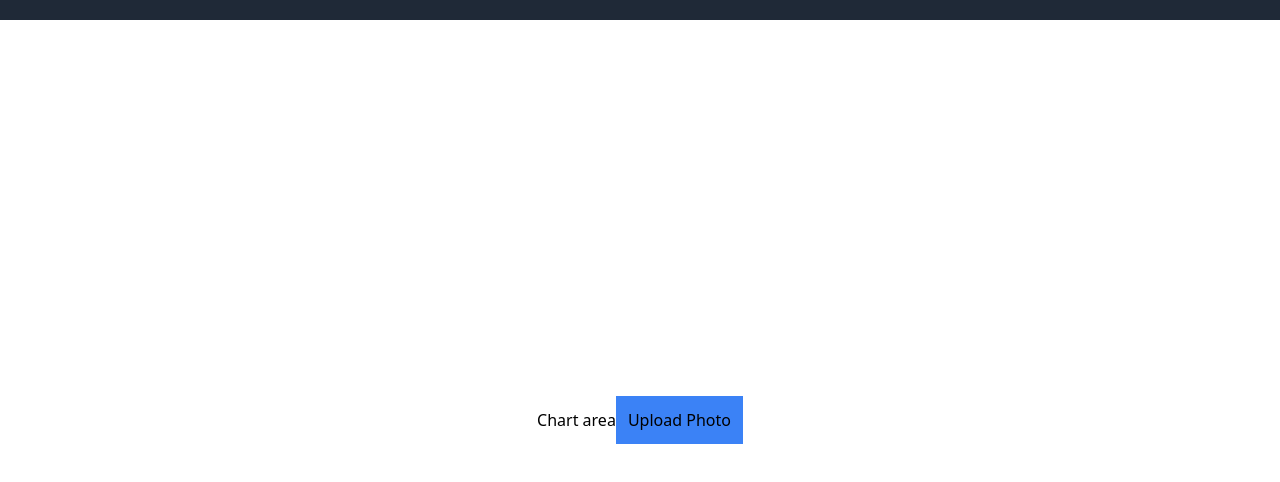
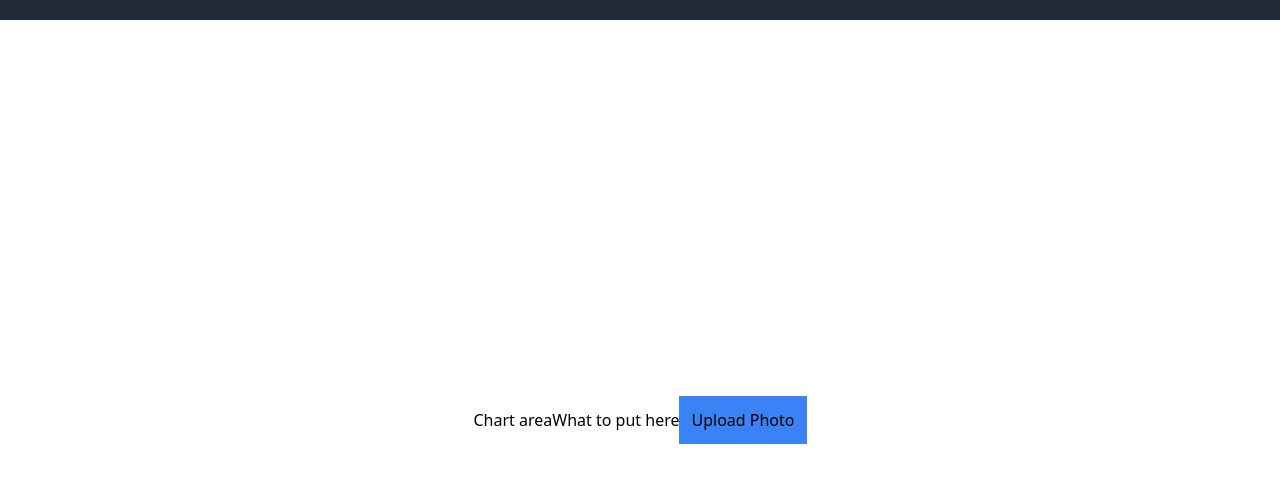
Before and after one commit to Collin-Lung/mobility, a website: page public/index.html in a window 1280 px wide. Shown: the part 88-570 px from the top of the page. Drawn offline with Linux system fonts and the light colour scheme.

Commit message:
Need to start wireframing and figma

```diff
--- a/public/index.html
+++ b/public/index.html
@@ -33,6 +33,10 @@
         Chart area
       </div>
 
+      <div>
+        What to put here
+      </div>
+
       <button class="p-3 bg-blue-500 ">
         Upload Photo
       </button>
```
